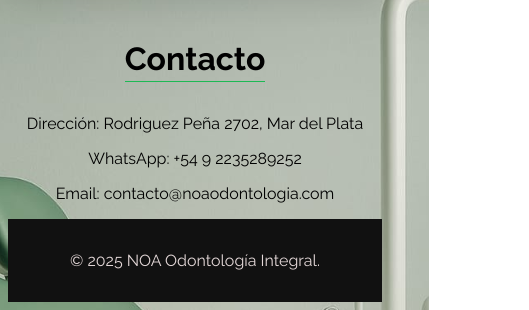
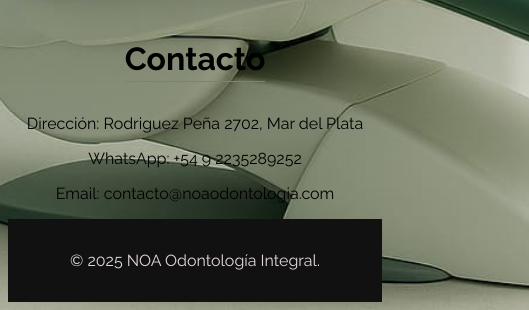
Before and after one commit to tecnoserv/NOA, a plain HTML site: page index.html in a window 390 px wide. Shown: the part 899-1209 px from the top of the page, 529 px wide, since content can reach past the window. Drawn offline with nearby package versions, Linux system fonts and the light colour scheme.

Commit message:
Update style.css

```diff
--- a/style.css
+++ b/style.css
@@ -247,7 +247,7 @@ footer {
 /* MOBILE FIRST OPTIMIZACIÓN */
 @media (max-width: 768px) {
   body {
-    background-attachment: fixed;
+    background-attachment: scroll !important;
     padding-top: 80px;
   }
 
```
